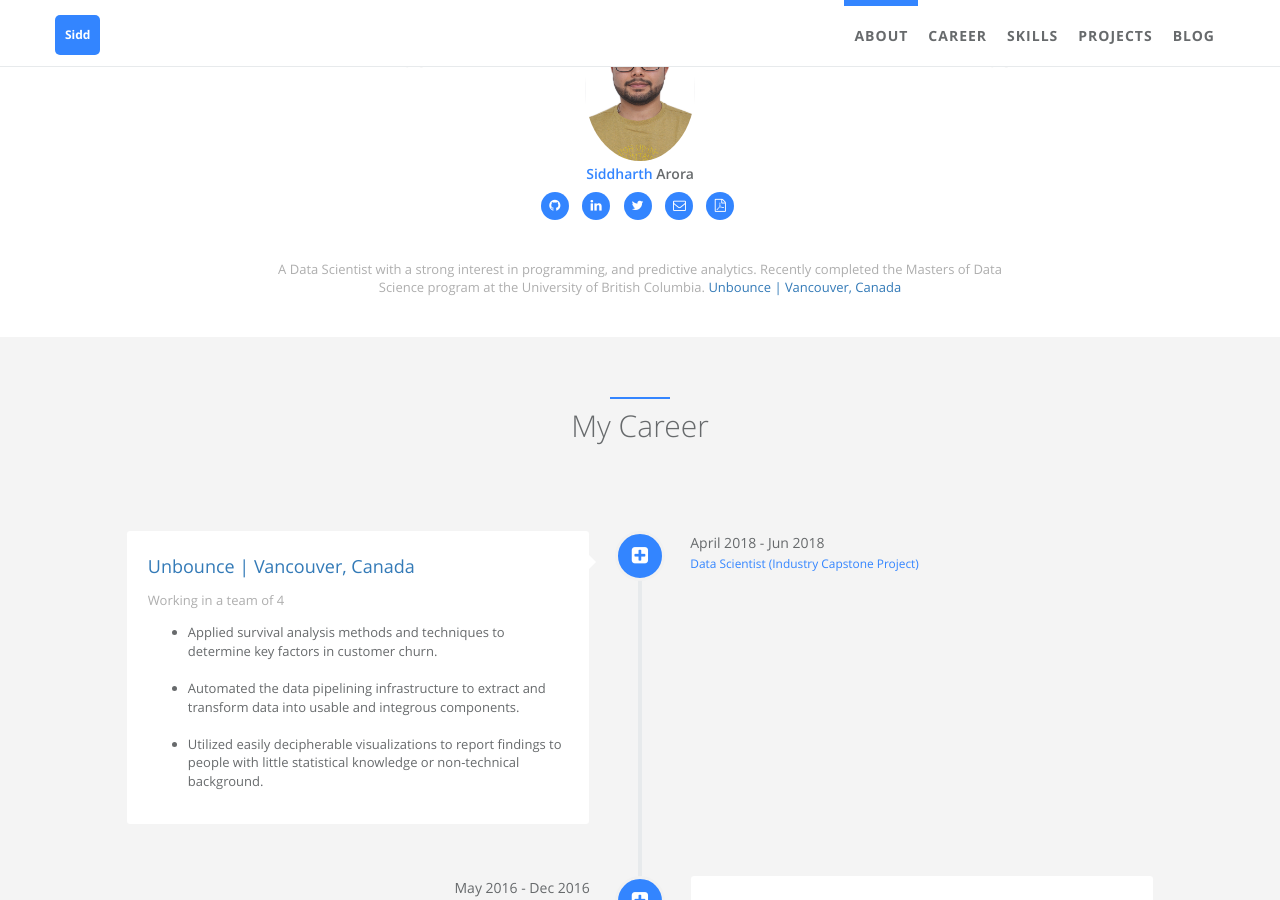
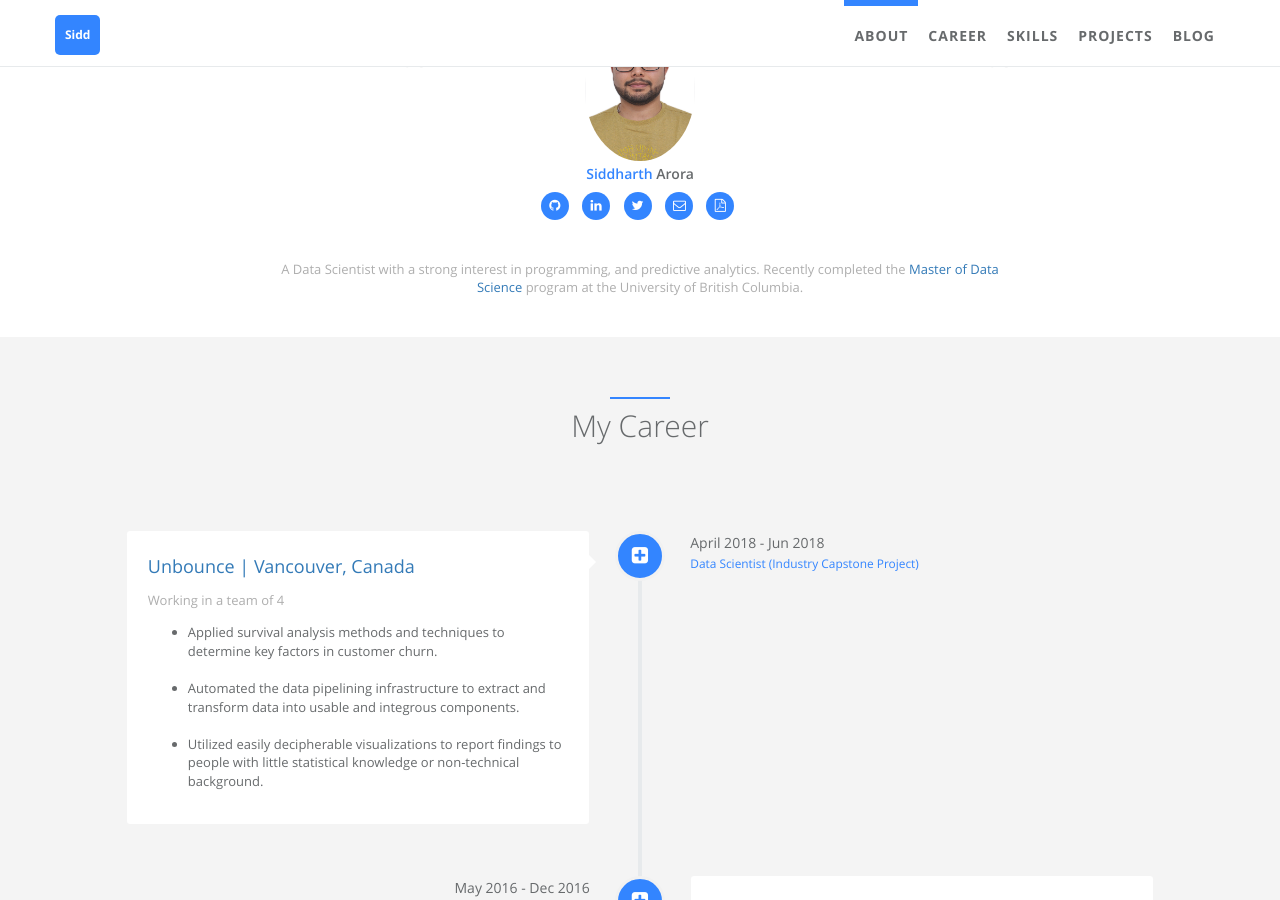
Before and after one commit to sarora/sarora.github.io, a Jekyll site: the page built from index.html, in a window 1280 px wide and 900 px high, scrolled down 595 px. Built offline with Jekyll 4.4.1, drawn with Linux system fonts in a browser that asks for light colours.

Commit message:
Add info about myself

```diff
--- a/_config.yml
+++ b/_config.yml
@@ -29,8 +29,10 @@ author:  # change following line to your infomation.
     - name: fa-linux
     - name: icon-apache
 
-  desc: A Data Scientist with a strong interest in programming, and predictive analytics. Recently completed the Masters of Data Science program at the University of British Columbia.
-        <a title= "unbounce.com" href="https://unbounce.com/" target="_blank">Unbounce | Vancouver, Canada</a>   # Describe yourself.
+  desc: A Data Scientist with a strong interest in programming, and predictive analytics. Recently completed the
+        <a title= "masterdatascience.science.ubc.ca" href="https://masterdatascience.science.ubc.ca/" target="_blank">Master of Data Science</a> program at the University of British Columbia.
+
+           # Describe yourself.
 
 # comment
 #disqus:  # if you wanna comment feature, go to https://disqus.com/ to get your configuration; if not, comment following two lines.
```
